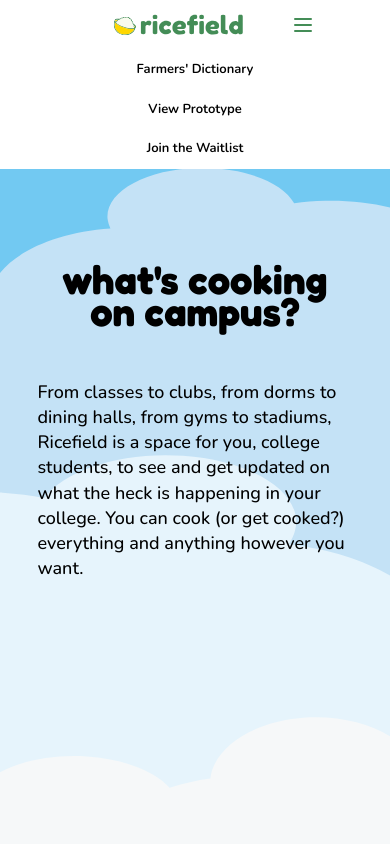
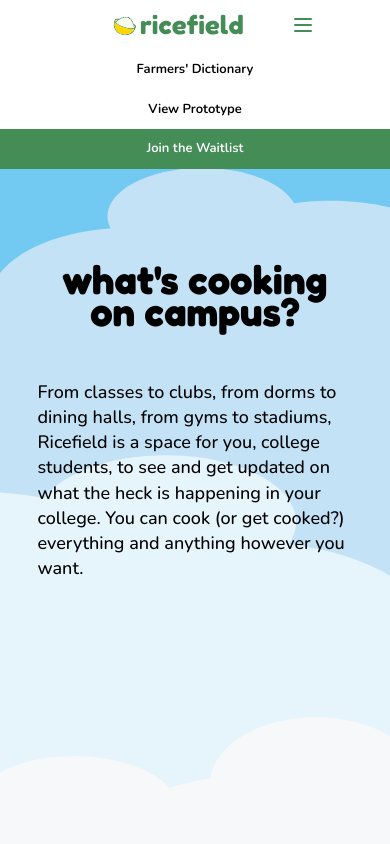
Before and after one commit to doreray/Ricefield_landing, a React (Vite) app: page / in a window 390 px wide. Both pictures are taken after a click on the element 303 px from the left and 25 px from the top of the page. Shown: the top 844 px of the page. Built offline with nearby package versions, Linux system fonts and the light colour scheme.

Commit message:
make header menu item green

```diff
--- a/src/components/header/Header.module.css
+++ b/src/components/header/Header.module.css
@@ -184,6 +184,11 @@
   font-weight: 650;
 }
 
+.joinWaitlistMenuItem {
+  background: #448d57;
+  color: white;
+}
+
 .mobileMenuItem:hover {
   color: #448d57;
   background-color: rgba(68, 141, 87, 0.1);
--- a/src/components/header/Header.tsx
+++ b/src/components/header/Header.tsx
@@ -88,7 +88,7 @@ export function LandingPageHeader() {
               View Prototype
             </div>
             <div
-              className={styles.mobileMenuItem}
+              className={`${styles.mobileMenuItem} ${styles.joinWaitlistMenuItem}`}
               onClick={handleJoinWaitlistClick}
             >
               Join the Waitlist
```
